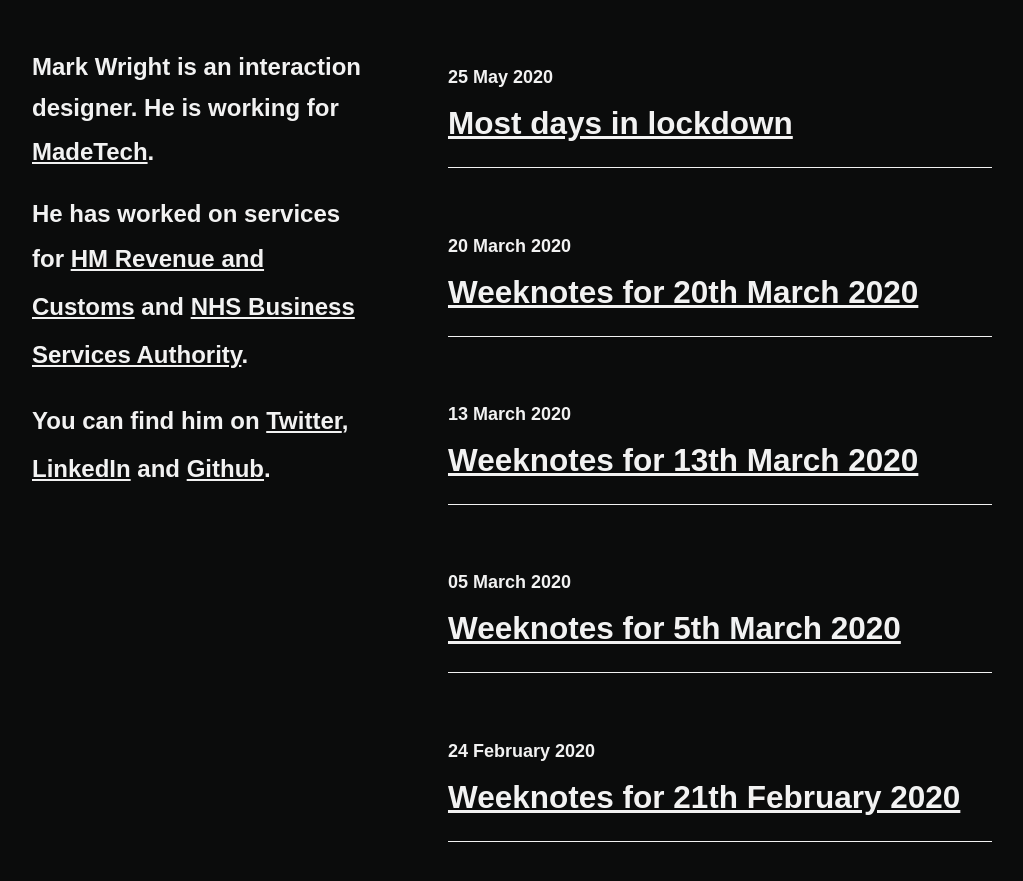
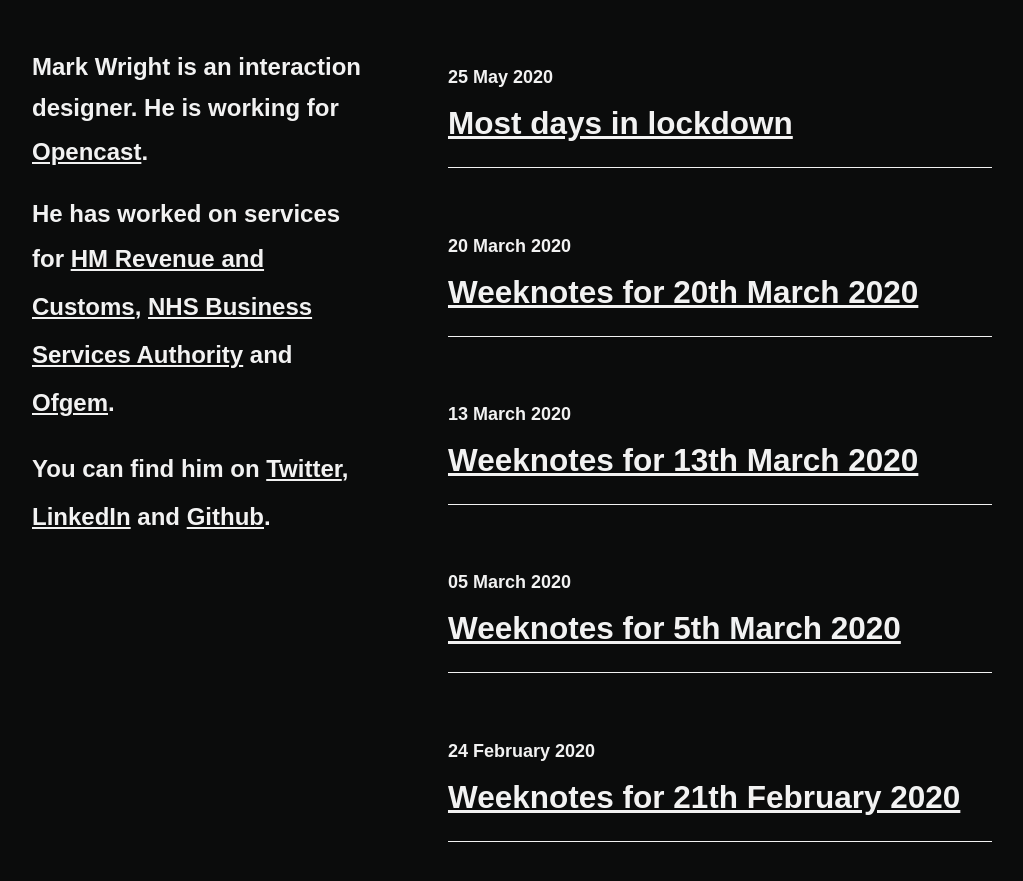
Before and after one commit to mrkwrght/mrkwrghtdotcom, a Jekyll site: the page built from index.html, in a window 1280 px wide and 900 px high. Shown: the top 881 px of the window, without its empty margins (128-1151 px from the left). Built offline with Jekyll 4.4.1, drawn with Linux system fonts in a browser that asks for light colours; some web fonts are replaced; the list of posts is cut into pages by our own code.

Commit message:
Update index.html

```diff
--- a/index.html
+++ b/index.html
@@ -8,8 +8,8 @@
     <div class="five columns">
       <div class="description">
       <h1 class="visually-hidden">Mark Wright dot com</h1>
-      <p>Mark Wright is an interaction designer. He is working for  <a href="https://www.madetech.com/">MadeTech</a>.</p>
-      <p>He has worked on services for <a href="https://www.gov.uk/government/organisations/hm-revenue-customs" target="_blank">HM Revenue and Customs</a> and <a href="https://www.nhsbsa.nhs.uk/" target="_blank">NHS Business Services Authority</a>.</p>
+      <p>Mark Wright is an interaction designer. He is working for  <a href="https://opencastsoftware.com/">Opencast</a>.</p>
+      <p>He has worked on services for <a href="https://www.gov.uk/government/organisations/hm-revenue-customs" target="_blank">HM Revenue and Customs</a>, <a href="https://www.nhsbsa.nhs.uk/" target="_blank">NHS Business Services Authority</a> and <a href="https://www.ofgem.gov.uk/" target="_blank">Ofgem</a>.</p>
       <p>
 
     You can find him on
```
